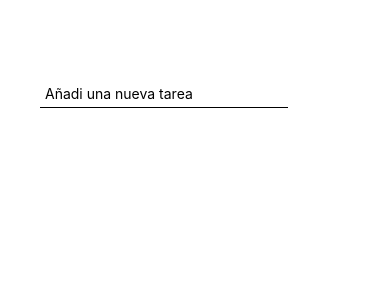
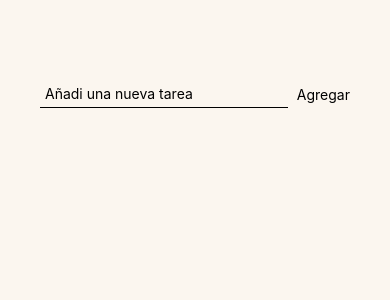
Before and after one commit to Lautaro1901/primera-app, a React Native app: screen / in a window 390 px wide. Shown: the top 300 px of the page. Built offline with nearby package versions, Linux system fonts and the light colour scheme.

Commit message:
Agregado de button

```diff
--- a/App.js
+++ b/App.js
@@ -6,16 +6,10 @@ import ItemList from './src/ItemList/ItemList';
 
 export default function App() {
 
-  const [itemText, setItemText] = useState('');
   const [item, setItem] = useState([]);
 
-    const onChangeText = (text) => {
-      setItemText(text);
-    }
-
-  const addTask = () => {
-    setItem (oldArry => [...oldArry, {id: Date.now(), value: itemText}]);
-    setItemText('');
+  const addTask = (text) => {
+    setItem (oldArry => [...oldArry, {id: Date.now(), value: text}]);
   }
 
   const [modalVisible, setModalVisible] = useState(false);
@@ -24,25 +18,32 @@ export default function App() {
   const deleteTask = (id) => {
     setItem (oldArry => oldArry.filter((item) => item.id !== id));
     setModalVisible(false);
-    selectItem(null);
+    setSelectedItem(null);
   }
 
-  const selectItem = (item) => {
+  const openModal  = (item) => {
     setSelectedItem(item);
     setModalVisible(true);
   }
 
+  const cancel = () => {
+    setModalVisible(false);
+    setSelectedItem(null);
+  }
+
   return (
     <View style={styles.screen}>
-      <AddTask onChangeText={onChangeText} addTask={addTask}/>
-      <DeleteItemModal setModalVisible={setModalVisible} setSelectedItem={setSelectedItem} selectedItem={selectedItem} deleteTask={deleteTask} modalVisible={modalVisible}/>
-      <ItemList item={item}/>
+      <AddTask addTask={addTask}/>
+      <DeleteItemModal selectedItem={selectedItem} deleteTask={deleteTask} modalVisible={modalVisible} cancel={cancel}/>
+      <ItemList item={item} openModal={openModal}/>
     </View>
   );
 }
 
 const styles = StyleSheet.create({
   screen: {
-    padding: 40
+    padding: 40,
+    height: '100%',
+    backgroundColor: '#fbf6ef',
   },
 });
--- a/src/AddTask.js
+++ b/src/AddTask.js
@@ -1,8 +1,14 @@
 import { StyleSheet, View, TextInput} from 'react-native'
-import React from 'react'
+import React, {useEffect, useState} from 'react'
 import Button from './Button'
 
-const AddTask = ({onChangeText, itemText}) => {
+const AddTask = ({addTask}) => {
+
+    const [itemText, setItemText] = useState('');
+    const onChangeText = (text) => {
+        setItemText(text);
+    }
+
     return (
         <View style={styles.container}>
         <TextInput style={styles.inputContainer}
@@ -11,6 +17,7 @@ const AddTask = ({onChangeText, itemText}) => {
         onChangeText={onChangeText}
         value={itemText}
         />
+        <Button title='Agregar' onPress={()=>{addTask(itemText)}}/>
         </View>
     )
 }
--- a/src/Button.js
+++ b/src/Button.js
@@ -0,0 +1,17 @@
+import { Pressable, StyleSheet, Text } from 'react-native'
+import React from 'react'
+
+const Button = ({onPress,title}) => {
+    return (
+        <Pressable
+        onPress={onPress}
+        style={styles.button}
+        >
+            <Text style={styles.text}>{title}</Text>
+        </Pressable>
+    )
+}
+
+export default Button
+
+const styles = StyleSheet.create({})
--- a/src/DeleteItemModal.js
+++ b/src/DeleteItemModal.js
@@ -1,7 +1,8 @@
 import { StyleSheet, Text, View, Modal, Button} from 'react-native'
 import React from 'react'
 
-const DeleteItemModal = ({modalVisible, selectItem, deleteTask, setModalVisible, setSelectedItem}) => {
+const DeleteItemModal = ({modalVisible, selectedItem, deleteTask, cancel}) => {
+
     return (
         <Modal
         animationType="slide"
@@ -16,19 +17,14 @@ const DeleteItemModal = ({modalVisible, selectItem, deleteTask, setModalVisible,
                     }}>Eliminar Item</Text>
                 </View>
                 <View style={styles.modalContent}>
-                    <Text>¿Está seguro que desea eliminar el item {selectItem?.value}?</Text>
+                    <Text>¿Está seguro que desea eliminar el item {selectedItem?.value}?</Text>
                 </View>
                 <View style={styles.modalActions}>
                     <Button style={styles.modalButton} title='Eliminar' onPress={()=>{
-                    console.log(selectItem)
-                    deleteTask(selectItem.id)
-                    setModalVisible(false)
+                    deleteTask(selectedItem.id)
                     }}/>
 
-                    <Button style={styles.modalButton} title='Cancelar' onPress={() => {
-                    setModalVisible(false)
-                    setSelectedItem(null);
-                    }} />
+                    <Button style={styles.modalButton} title='Cancelar' onPress={cancel} />
                 </View>
             </View>
         </Modal>
@@ -42,7 +38,7 @@ const styles = StyleSheet.create({
         width: '100%',
         bottom: 0,
         position: 'absolute',
-        backgroundColor: '#fbf6ef',
+        backgroundColor: '#dce0d9',
     },
 
     modalTitle: {
@@ -55,7 +51,7 @@ const styles = StyleSheet.create({
         height: 50,
         justifyContent: 'center',
         alignItems: 'center',
-        backgroundColor: '#fbf6ef',
+        backgroundColor: '#dce0d9',
         margin: 10,
     },
 
--- a/src/ItemList/Item.js
+++ b/src/ItemList/Index.js
@@ -1,10 +1,10 @@
-import { StyleSheet, Text } from 'react-native'
+import { StyleSheet, Text, Pressable } from 'react-native'
 import React from 'react'
 
-const Item = ({itemData}) => {
+const Item = ({itemData, openModal}) => {
     return (
         <Pressable style={styles.listItem} onPress={()=>{
-            selectItem(itemData.item);
+            openModal(itemData.item);
             }}>
             <Text style={{margin: 10}}>{itemData.item.value}</Text>
         </Pressable>
--- a/src/ItemList/ItemList.js
+++ b/src/ItemList/ItemList.js
@@ -1,14 +1,14 @@
 import React from 'react'
 import { FlatList } from 'react-native'
-import Item from './Item'
+import Item from './Index'
 
-const index = ({item}) => {
+const index = ({item, openModal}) => {
     return (
         <FlatList
             contentContainerStyle={{marginTop: 40, width: '100%', alignItems: 'center', justifyContent: 'center'}}
             data={item}
             renderItem={itemData => (
-                <Item itemData={itemData}/>
+                <Item itemData={itemData} openModal={openModal}/>
                 )}
             keytExtractor={item => item.id.toString(
             )}
```
Also changed, not shown: src/ActionButtons.js (deleted).
